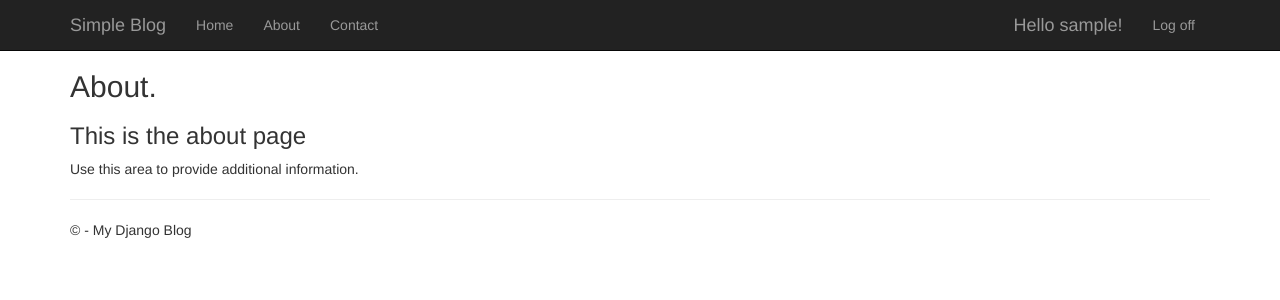
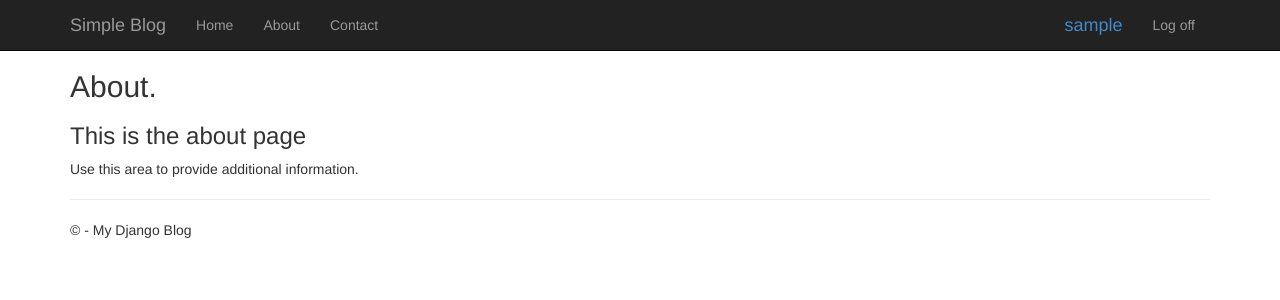
Before and after one commit to sifhic/blog, a Django app: page /blog/about/ in a window 1280 px wide. Shown: the top 300 px of the page. Run offline with Django 3.2, Linux system fonts and the light colour scheme; the visitor is signed in with stand-in values (Sample User, id 1).

Commit message:
admin name in nav links to admin page

```diff
--- a/blog/templates/blog/loginpartial.html
+++ b/blog/templates/blog/loginpartial.html
@@ -2,7 +2,7 @@
 <form id="logoutForm" action="/blog/logout" method="post" class="navbar-right">
     {% csrf_token %}
     <ul class="nav navbar-nav navbar-right">
-        <li><span class="navbar-brand">Hello {{ user.username }}!</span></li>
+        <li> <span class="navbar-brand"><a href="/admin"> {{ user.username }}</a></span></li>
         <li><a href="javascript:document.getElementById('logoutForm').submit()">Log off</a></li>
     </ul>
 
```
